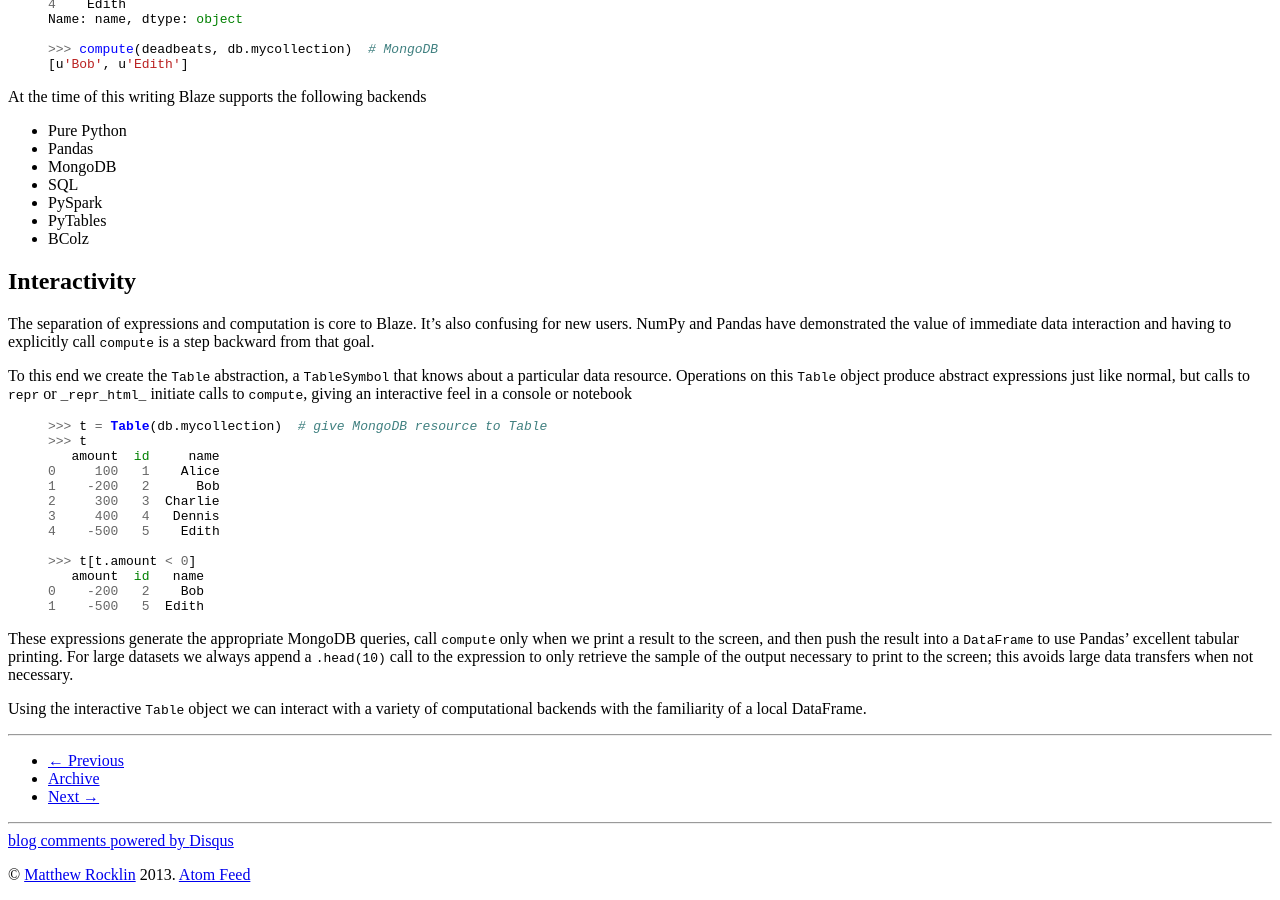
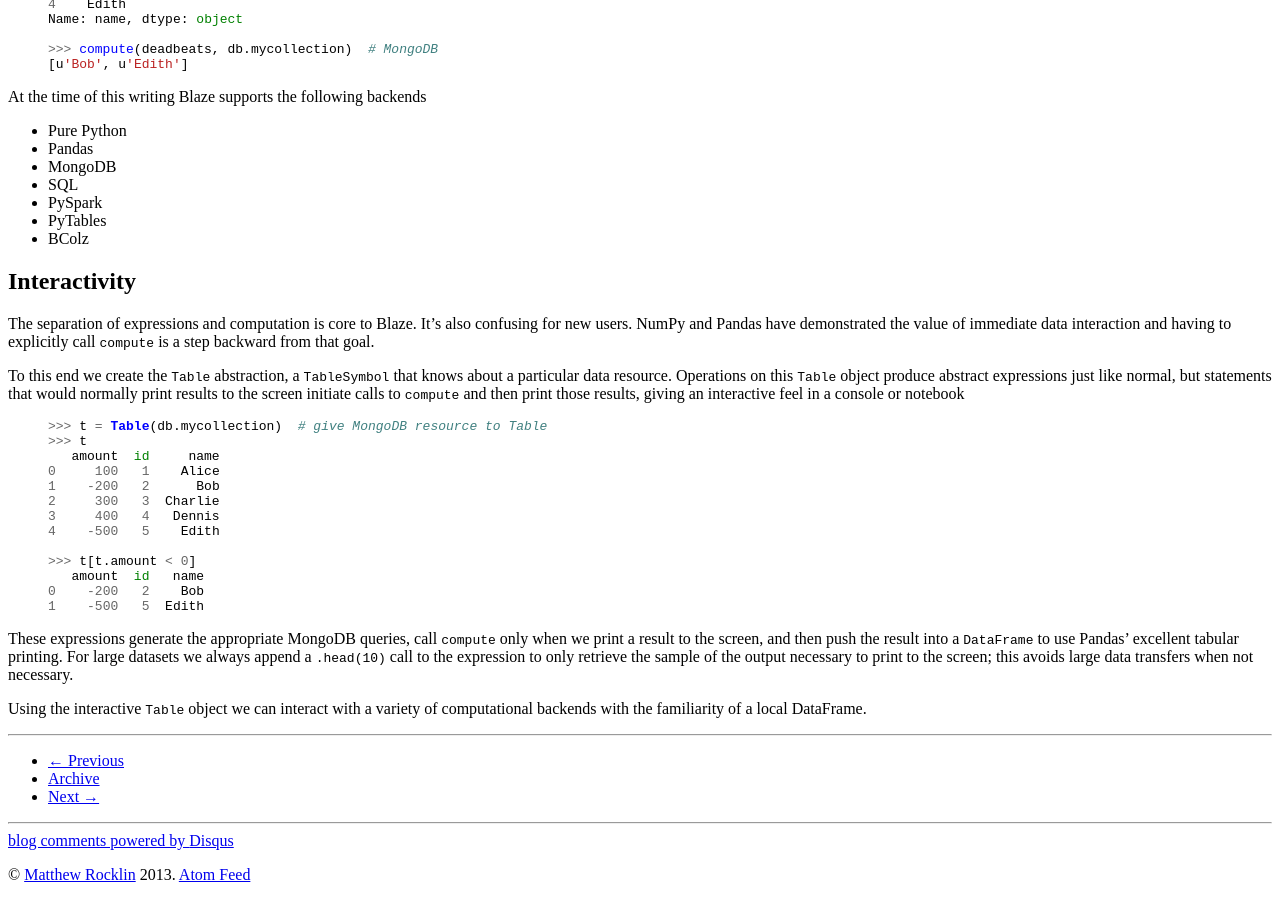
Before and after one commit to besyskymnbk/blog, a Jekyll site: the page built from _posts/work/2014-09-01-Blaze-Expressions.md, in a window 1280 px wide and 900 px high, scrolled down 1858 px. Built offline with Jekyll 4.4.1, drawn with Linux system fonts in a browser that asks for light colours; comment, search, counter and statistics services are not loaded.

Commit message:
remove details about repr/_repr_html_ from interactive discussion
cc @chdoig

```diff
--- a/_posts/work/2014-09-01-Blaze-Expressions.md
+++ b/_posts/work/2014-09-01-Blaze-Expressions.md
@@ -175,8 +175,9 @@ having to explicitly call `compute` is a step backward from that goal.
 
 To this end we create the `Table` abstraction, a `TableSymbol` that knows about
 a particular data resource.  Operations on this `Table` object produce abstract
-expressions just like normal, but calls to `repr` or `_repr_html_` initiate
-calls to `compute`, giving an interactive feel in a console or notebook
+expressions just like normal, but statements that would normally print results
+to the screen initiate calls to `compute` and then print those results, giving
+an interactive feel in a console or notebook
 
 {% highlight Python %}
 >>> t = Table(db.mycollection)  # give MongoDB resource to Table
```
